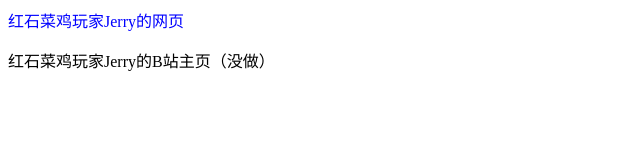
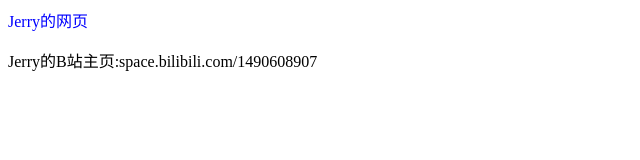
Before and after one commit to mc-Jerry/hscjwjjerry.github.io, a plain HTML site: page index.html in a window 1280 px wide. Shown: the whole page, without its empty margins (0-640 px from the left). Drawn offline with Linux system fonts and the light colour scheme.

Commit message:
Update index.html

```diff
--- a/index.html
+++ b/index.html
@@ -6,8 +6,8 @@
        </title>
       </head>
       <body>
-       <p style="color:blue;">红石菜鸡玩家Jerry的网页</p>
-       <p>红石菜鸡玩家Jerry的B站主页（没做）</p>
+       <p style="color:blue;">Jerry的网页</p>
+       <p>Jerry的B站主页:space.bilibili.com/1490608907</p>
        <p></p>
        <p></p>
       </body>
```
